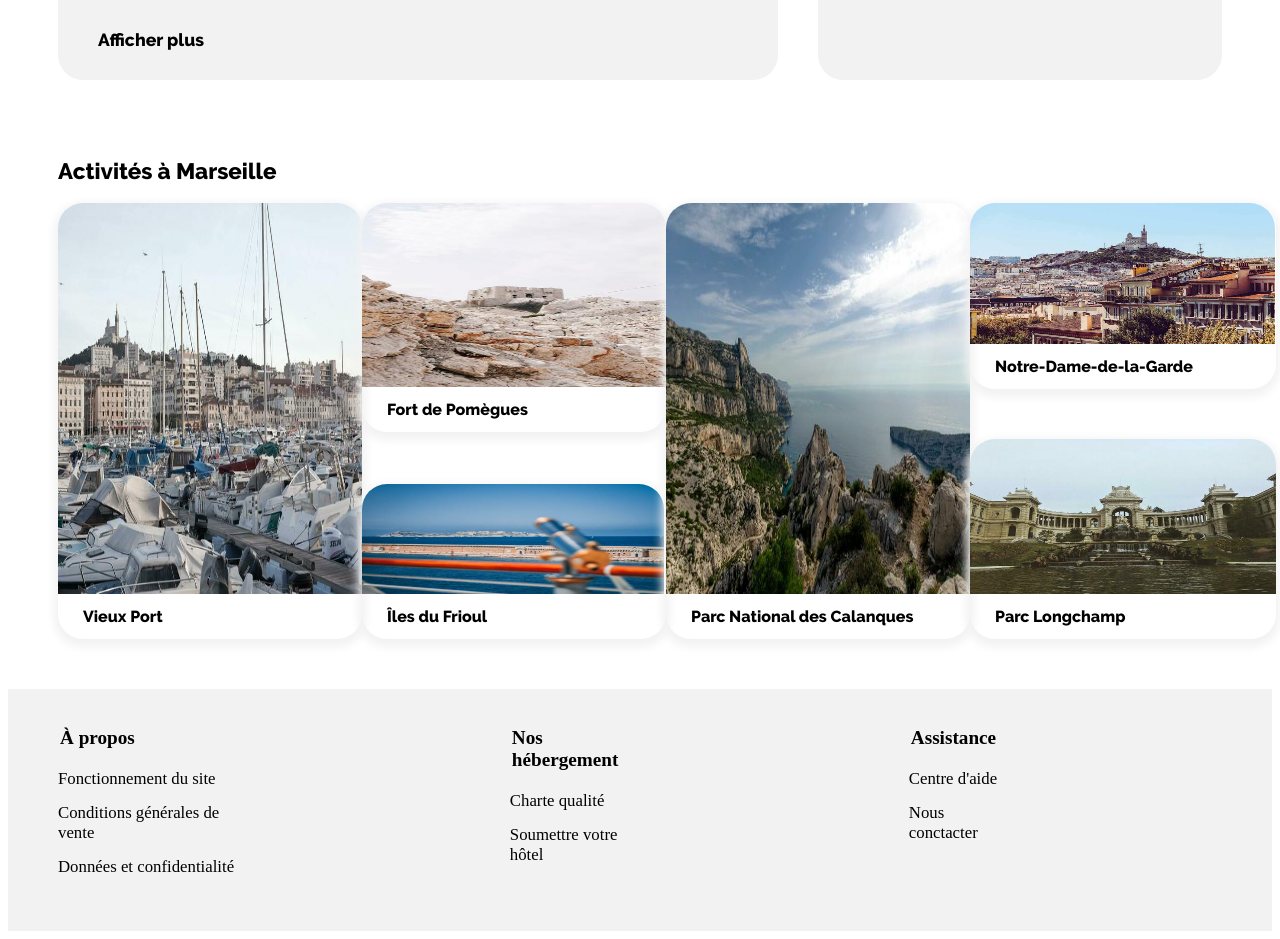
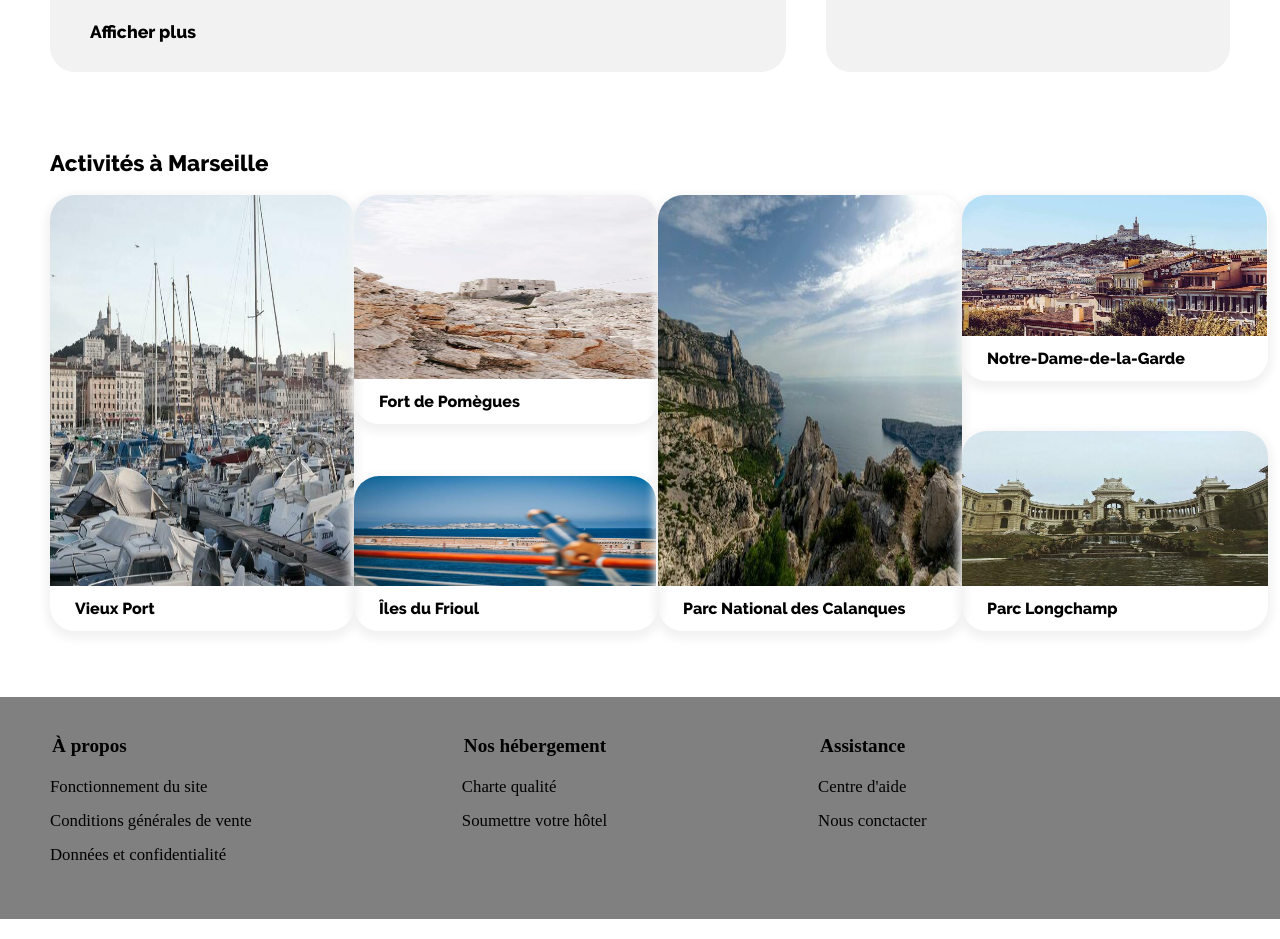
Before and after one commit to yoanntouzain/TouzainYoann_2_26052021, a plain HTML site: page Reservia.html in a window 1280 px wide. Shown: the part 1180-2119 px from the top of the page. Drawn offline with Linux system fonts and the light colour scheme; a web font is replaced by a local one.

Commit message:
Modification du css footer body

```diff
--- a/Styles/Styles.css
+++ b/Styles/Styles.css
@@ -112,6 +112,7 @@
     /*site*/
     body {
         font-family: 'Raleway-Medium';
+        margin: 0px;
     }
     .contaire_body {
         width: 1440px;
@@ -432,7 +433,7 @@
     #activite_a_marseille {
         flex-direction: column;
         margin-top: 60px;
-        margin-bottom: 50px;
+        margin-bottom: 66px;
     }
     .titre_activite {
         font-size: 1.4em;
@@ -485,21 +486,21 @@
     }
     /*footer*/
     footer {
-        background: #f2f2f2;
+        background: grey;
     }
     .position {
         display: flex;
         padding-top: 22px;
         margin-left: 0px;
-        margin-right: 260px;
+        margin-right: 210px;
         padding-bottom: 24px;
         margin-top: 0px;
     }
     .div_footer {
         display: flex;
         align-items: flex-start;
-        justify-content: space-around;
         margin-left: 50px;
+        margin-right: 100px;
     }
     .ul_footer {
         list-style-type: none;
```
